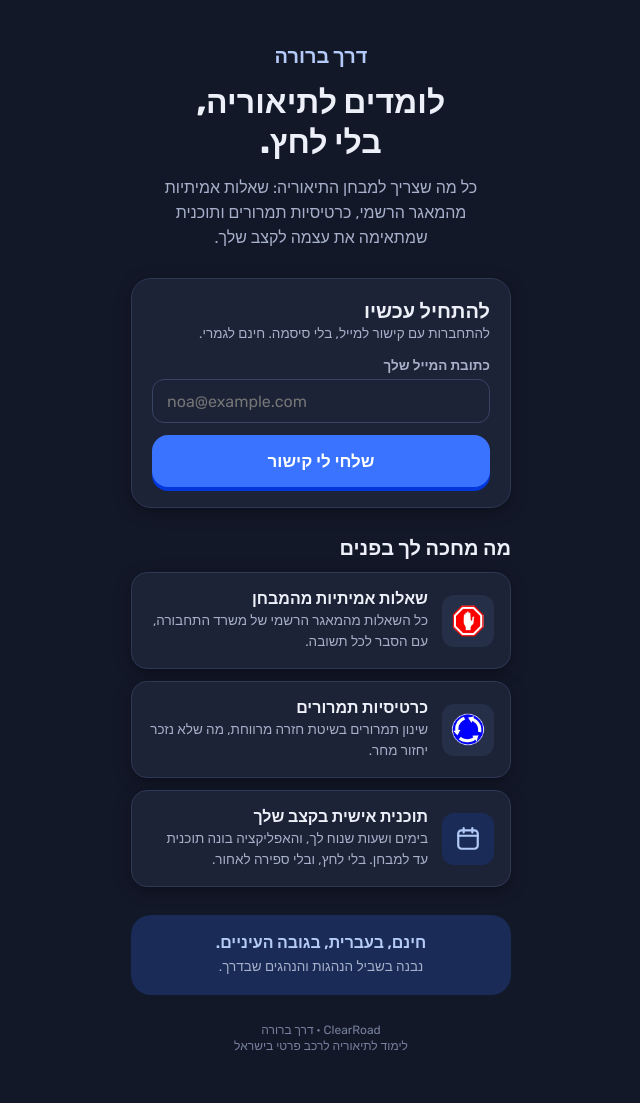
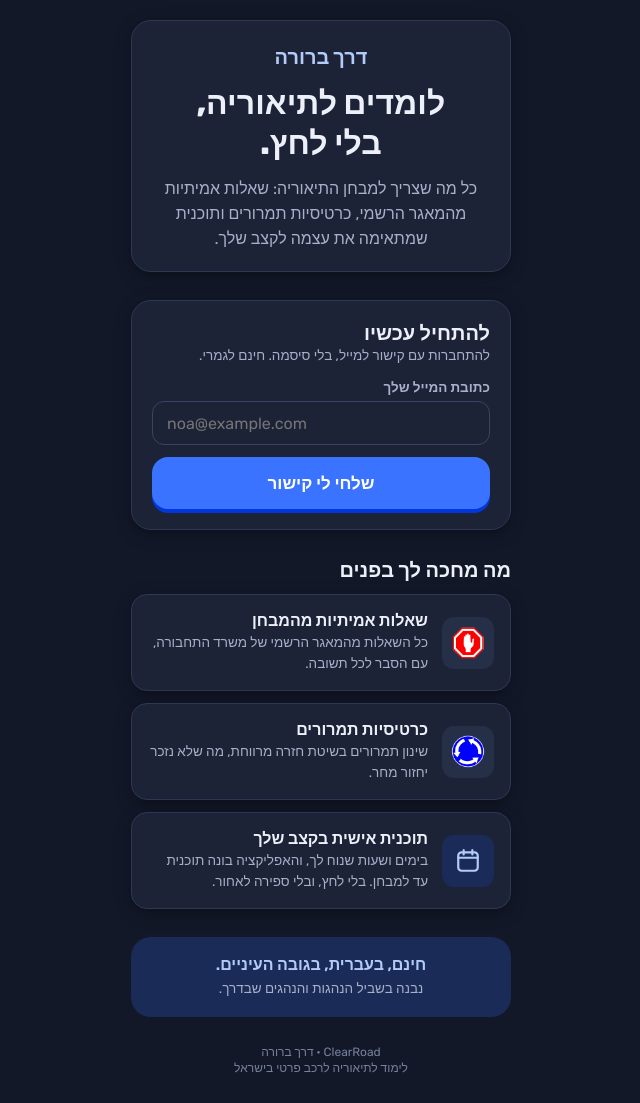
Before and after one commit to ravidorr/easy-theory, a Next.js app: page /auth/login in a window 1280 px wide. Shown: the whole page, without its empty margins (319-959 px from the left). Before the commit the page ends 1081 px from the top, so only its background shows below. Built offline with nearby package versions, Linux system fonts and the light colour scheme; no server answers.

Commit message:
use semantic HTML elements on login page
Replaced generic spans with proper h1/h2/h3/p elements throughout
the login page. Wrapped the hero and reassurance strip content in
card divs, and switched footer spans to paragraphs.

```diff
--- a/package.json
+++ b/package.json
@@ -1,6 +1,6 @@
 {
   "name": "clear-road",
-  "version": "0.3.22",
+  "version": "0.3.23",
   "private": true,
   "scripts": {
     "dev": "next dev",
--- a/src/app/auth/login/page.tsx
+++ b/src/app/auth/login/page.tsx
@@ -30,8 +30,14 @@ export default function LoginPage() {
         }}
       >
         {/* Hero */}
-        <header
+        <header>
+          <div
             style={{
+              background: "var(--surface)",
+              border: "1px solid var(--border)",
+              borderRadius: "var(--radius-xl)",
+              boxShadow: "var(--shadow-card)",
+              padding: "20px",
               display: "flex",
               flexDirection: "column",
               alignItems: "center",
@@ -40,16 +46,17 @@ export default function LoginPage() {
               paddingTop: "24px",
             }}
           >
-          <span
+            <h1
               style={{
+                margin: 0,
                 fontWeight: 800,
                 fontSize: "var(--type-h2-size)",
                 color: "var(--primary-soft-text)",
               }}
             >
               דרך ברורה
-          </span>
-          <h1
+            </h1>
+            <h2
               style={{
                 margin: 0,
                 fontSize: "var(--type-display-size)",
@@ -61,7 +68,7 @@ export default function LoginPage() {
               לומדים לתיאוריה,
               <br />
               בלי לחץ.
-          </h1>
+            </h2>
             <p
               style={{
                 margin: 0,
@@ -74,6 +81,7 @@ export default function LoginPage() {
               כל מה שצריך למבחן התיאוריה: שאלות אמיתיות מהמאגר הרשמי, כרטיסיות
               תמרורים ותוכנית שמתאימה את עצמה לקצב שלך.
             </p>
+          </div>
         </header>
 
         {/* Login card */}
@@ -101,14 +109,15 @@ export default function LoginPage() {
             >
               להתחיל עכשיו
             </h2>
-            <span
+            <p
               style={{
+                margin: 0,
                 fontSize: "var(--type-small-size)",
                 color: "var(--text-muted)",
               }}
             >
               להתחברות עם קישור למייל, בלי סיסמה. חינם לגמרי.
-            </span>
+            </p>
           </div>
 
           <form
@@ -195,26 +204,29 @@ export default function LoginPage() {
               ✓
             </span>
             <div style={{ display: "flex", flexDirection: "column", gap: "2px" }}>
-              <span
+              <h3
                 style={{
+                  margin: 0,
                   fontSize: "var(--type-body-size)",
                   fontWeight: 600,
                   color: "var(--success-text)",
                 }}
               >
                 הקישור בדרך אלייך
-              </span>
-              <span
+              </h3>
+              <p
                 style={{
+                  margin: 0,
                   fontSize: "var(--type-small-size)",
                   color: "var(--text-muted)",
                   lineHeight: "var(--line-body)",
                 }}
               >
                 בדקי את המייל ולחצי על הקישור כדי להיכנס.
-              </span>
-              <span
+              </p>
+              <p
                 style={{
+                  margin: 0,
                   fontSize: "var(--type-small-size)",
                   color: "var(--text-muted)",
                   marginTop: "6px",
@@ -237,7 +249,7 @@ export default function LoginPage() {
                   נשלח שוב
                 </button>
                 <span id="resend-msg" style={{ display: "none", marginRight: "6px" }} />
-              </span>
+              </p>
             </div>
           </div>
         </section>
@@ -434,8 +446,8 @@ export default function LoginPage() {
         </section>
 
         {/* Reassurance strip */}
-        <section
-          aria-label="בקצרה"
+        <section aria-label="בקצרה">
+          <div
             style={{
               background: "var(--primary-soft)",
               borderRadius: "var(--radius-xl)",
@@ -446,24 +458,27 @@ export default function LoginPage() {
               textAlign: "center",
             }}
           >
-          <span
+            <h2
               style={{
+                margin: 0,
                 fontWeight: 600,
                 fontSize: "var(--type-body-size)",
                 color: "var(--primary-soft-text)",
               }}
             >
               חינם, בעברית, בגובה העיניים.
-          </span>
-          <span
+            </h2>
+            <p
               style={{
+                margin: 0,
                 fontSize: "var(--type-small-size)",
                 color: "var(--text-muted)",
                 lineHeight: "var(--line-body)",
               }}
             >
               נבנה בשביל הנהגות והנהגים שבדרך.
-          </span>
+            </p>
+          </div>
         </section>
 
         <footer
@@ -476,22 +491,24 @@ export default function LoginPage() {
             textAlign: "center",
           }}
         >
-          <span
+          <p
             style={{
+              margin: 0,
               fontSize: "var(--type-caption-size)",
               color: "var(--text-faint)",
             }}
           >
             ClearRoad · דרך ברורה
-          </span>
-          <span
+          </p>
+          <p
             style={{
+              margin: 0,
               fontSize: "var(--type-caption-size)",
               color: "var(--text-faint)",
             }}
           >
             לימוד לתיאוריה לרכב פרטי בישראל
-          </span>
+          </p>
         </footer>
       </main>
 
```
Also changed, not shown: 1 other file (tests, documents, lock files or other folders). Lines whose indentation alone changed are shown as unchanged.
